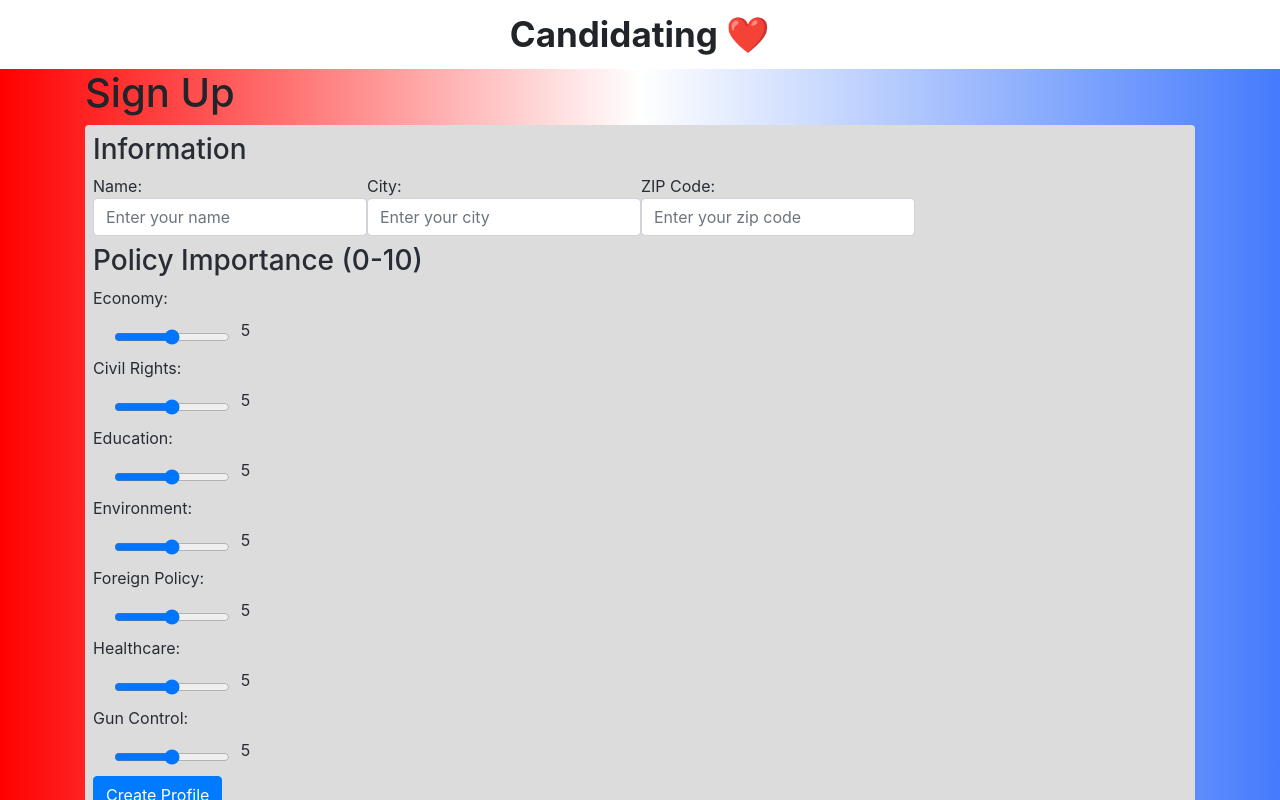
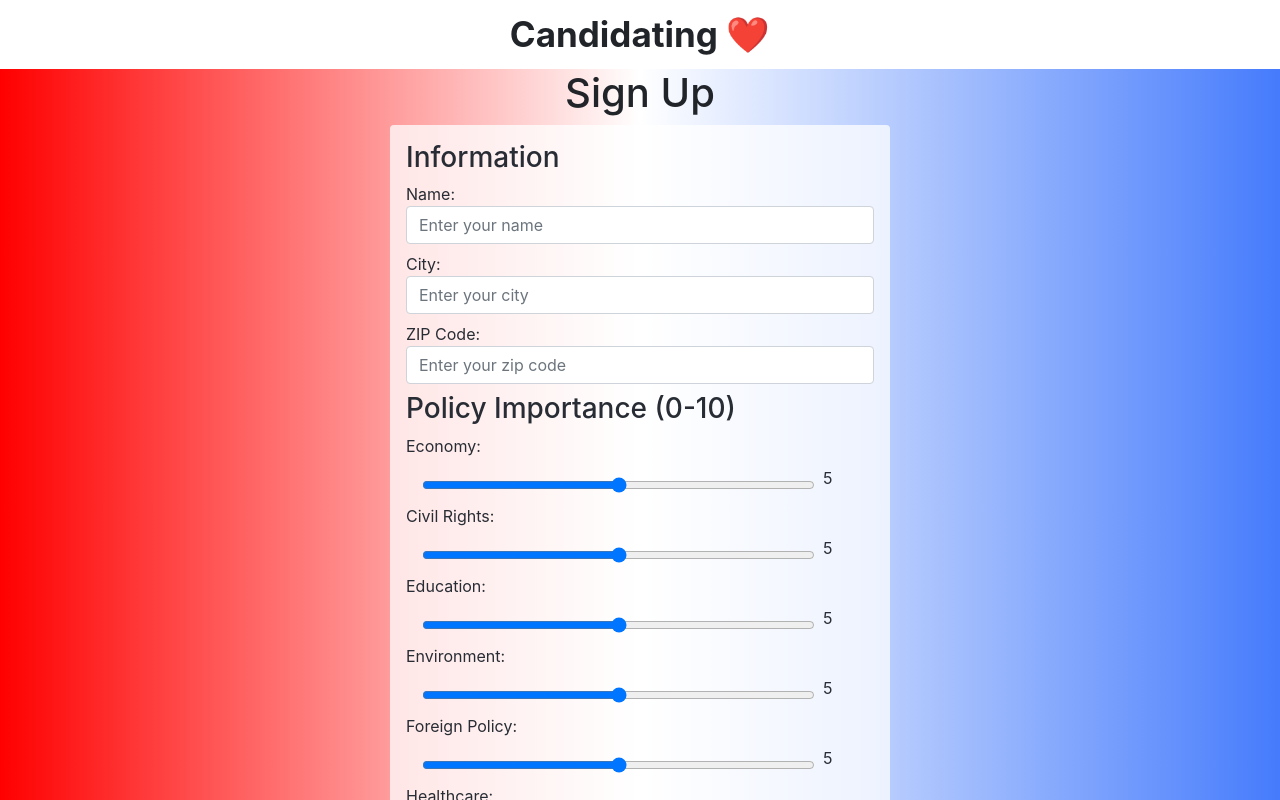
Before and after one commit to apradhan12/candidating, a React (Create React App) app: page /createaccount in a window 1280 px wide. Built offline with nearby package versions, Linux system fonts and the light colour scheme.

Commit message:
worked on styling

```diff
--- a/src/App.css
+++ b/src/App.css
@@ -28,11 +28,15 @@
 .App-slider {
 	display: flex;
 	flex-direction: row;
-	margin-left: 8pt;
+	margin-left: 6pt;
 }
 
 .App-link {
 	color: #61dafb;
+}
+
+.App-signup {
+	text-align: center;
 }
 
 @keyframes App-logo-spin {
--- a/src/App.js
+++ b/src/App.js
@@ -19,11 +19,12 @@ function App() {
 				<Switch>
 					<Route exact path="/">
 						<div className="App">
+							<div>
+								<h1>Get Started!</h1>
+								<h3>Find your perfect candidate</h3>
+							</div>
 							<Link to="/createaccount">
-								<button className="btn btn-primary m-1">Sign Up</button>
-							</Link>
-							<Link to="/createaccount">
-								<button className="btn btn-primary m-1">Sign In</button>
+								<button className="btn btn-primary m-2">Sign Up</button>
 							</Link>
 						</div>
 					</Route>
--- a/src/CreateAccount.css
+++ b/src/CreateAccount.css
@@ -3,27 +3,32 @@
 }
 */
 .App-header {
-    background-color: #282c34;
     min-height: 100vh;
     display: flex;
     flex-direction: column;
     align-items: right;
     justify-content: left;
     font-size: calc(10px + 2vmin);
-    color: gainsboro;
     overflow: scroll;
 }
 
 .App-body {
-    background-color: gainsboro;
+    background-color: rgba(255, 255, 255, 0.747);
     color: #282c34;
-    /* min-height: 25vh;
-    min-width: 10vh;
-    align-items: right; */
-    overflow: scroll;
+    align-items: left;
+    display: flex;
+    flex-direction: column;
+    text-align: left;
+    width: 500px;
 }
-/*
+
+.container {
+    display: flex;
+	flex-direction: column;
+	align-items: center;
+}
+
 .App-button {
     color: #282c34;
     text-align: right;
-} */
+}
--- a/src/CreateAccount.jsx
+++ b/src/CreateAccount.jsx
@@ -47,7 +47,7 @@ class CreateAccount extends React.Component {
 			refs[name] = React.createRef();
 			return (
 				<div className="row" key={name}>
-					<div className="col-lg-2">
+					<div className="col-lg-11">
 						<label htmlFor={name}>{name}:</label>
 						<div className="App-slider">
 							<input
@@ -64,9 +64,7 @@ class CreateAccount extends React.Component {
 									refs[name].current.innerHTML = this.state.sliderStates[name];
 								}}
 							/>
-							<label className="App-slider" ref={refs[name]}>
-								5
-							</label>
+							<label className="App-slider" ref={refs[name]}>5</label>
 						</div>
 					</div>
 				</div>
@@ -80,8 +78,8 @@ class CreateAccount extends React.Component {
 		return (
 			<div className="container">
 				<header>
-					<h1>Sign Up</h1>
-					<form className="App-body p-2 rounded" onSubmit={this.onSubmit}>
+					<h1 className="App-signup">Sign Up</h1>
+					<form className="App-body p-3 rounded" onSubmit={this.onSubmit}>
 						<h3>Information</h3>
 						<label htmlFor="name">
 							Name:
@@ -115,9 +113,7 @@ class CreateAccount extends React.Component {
 						</label>
 						<h3>Policy Importance (0-10)</h3>
 						{sliderAttributeHTML}
-						{/* <Link to="/matching"> */}
 						<button className="btn btn-primary">Create Profile</button>
-						{/* </Link> */}
 					</form>
 				</header>
 			</div>
```
